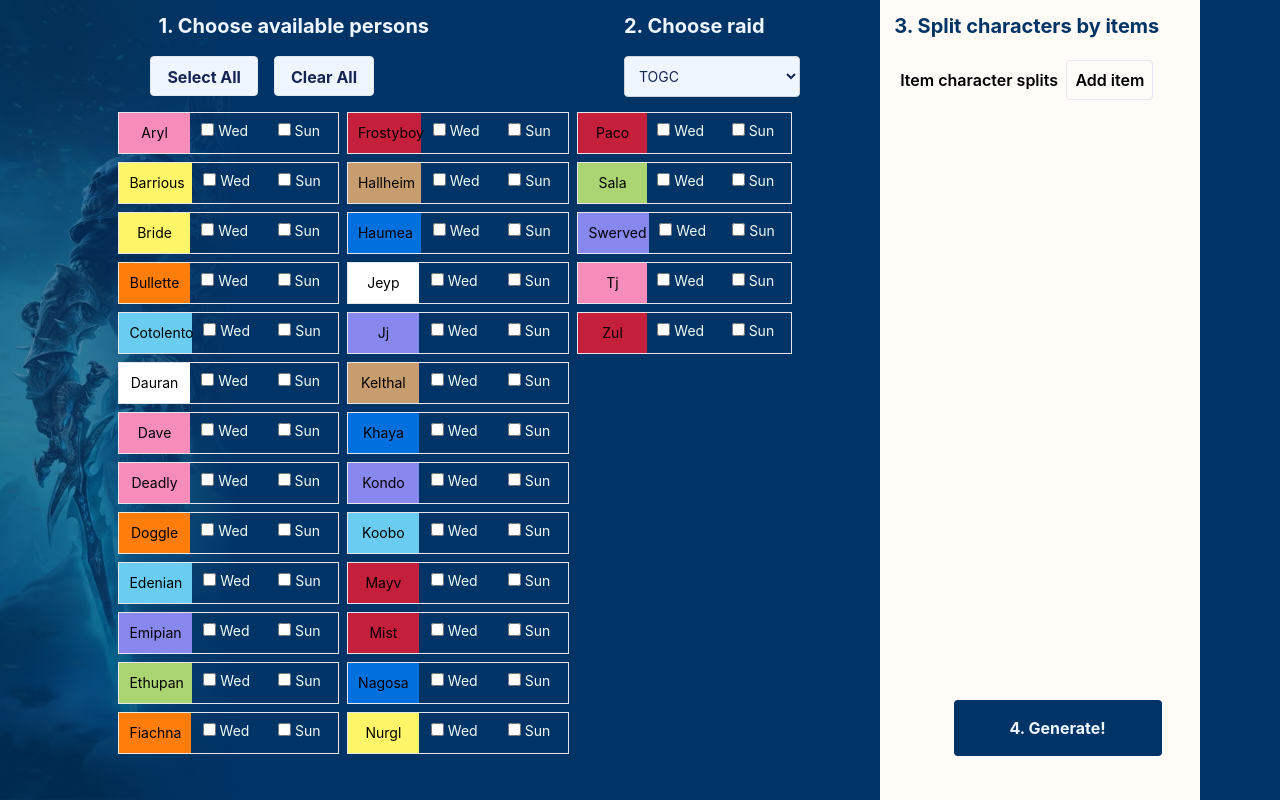
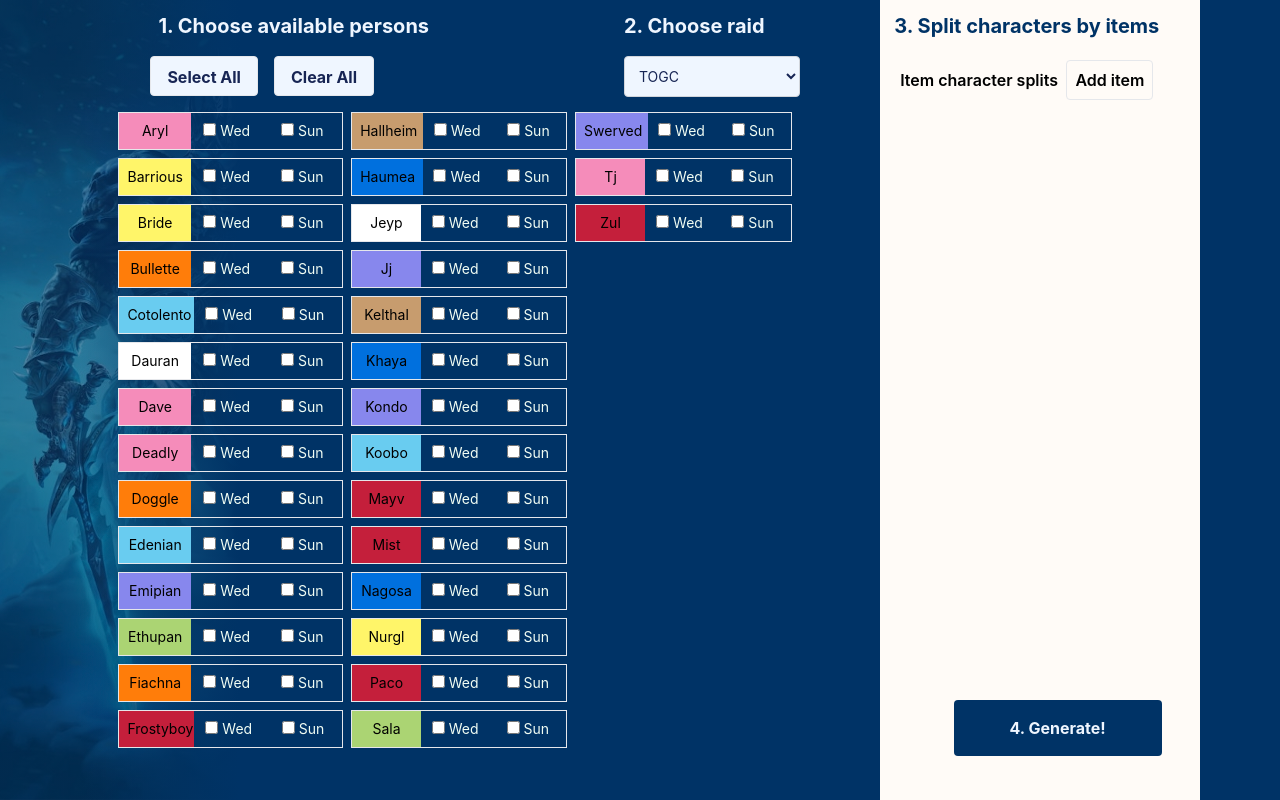
Before and after one commit to Inferno-88/group-tool-web, a React (Create React App) app: page / in a window 1280 px wide. Built offline with nearby package versions, Linux system fonts and the light colour scheme.

Commit message:
shrink persons padding

```diff
--- a/src/pages/PersonsPage/PersonLayout.tsx
+++ b/src/pages/PersonsPage/PersonLayout.tsx
@@ -9,7 +9,7 @@ interface PersonProps {
 }
 
 export const PersonLayout = ({ person, checkedSun, checkedWed, onChangeSun, onChangeWed }: PersonProps) => {
-  const nameStyle = `capitalize p-2.5 w-1/3 ${characterColorsText[person.mainClassName]}`;
+  const nameStyle = `capitalize p-2 w-1/3 ${characterColorsText[person.mainClassName]}`;
   return (
     <div className="border text-sm mb-2 max-w-sm flex mr-2 ">
       <p className={nameStyle}>{person.name}</p>
```
